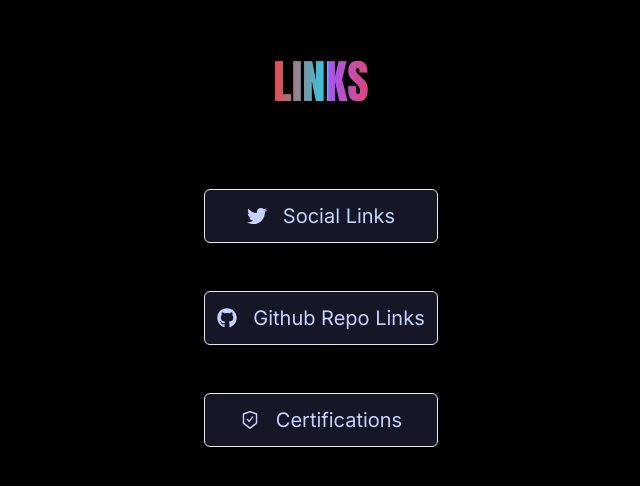
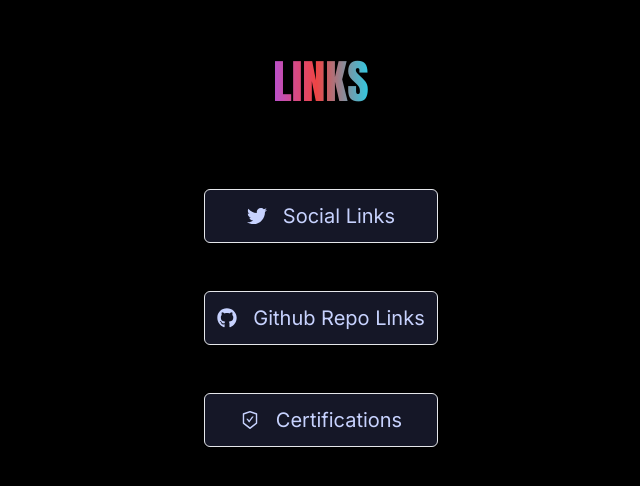
Before and after one commit to dazzlerabhi30800/link-portfolio-appwrite, a Next.js app: page / in a window 1280 px wide. Shown: the part 150-636 px from the top of the page, without its empty margins (319-959 px from the left). Built offline with nearby package versions, Linux system fonts and the light colour scheme; no server answers.

Commit message:
changed the heading animation time

```diff
--- a/tailwind.config.ts
+++ b/tailwind.config.ts
@@ -23,7 +23,7 @@ const config: Config = {
         },
       },
       animation: {
-        bgchange: "bgChange 25s linear infinite",
+        bgchange: "bgChange 20s linear infinite",
       },
     },
   },
```
